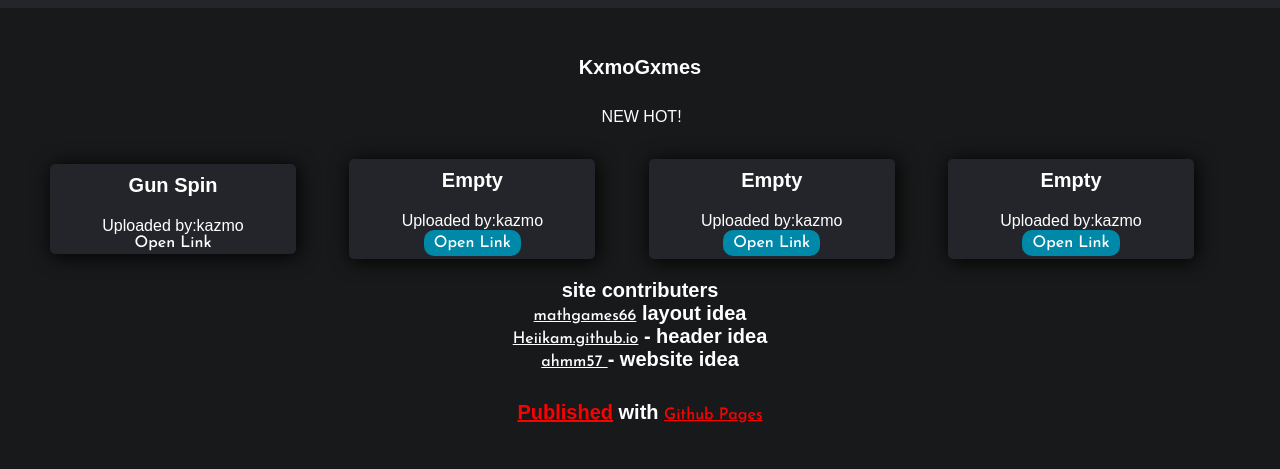
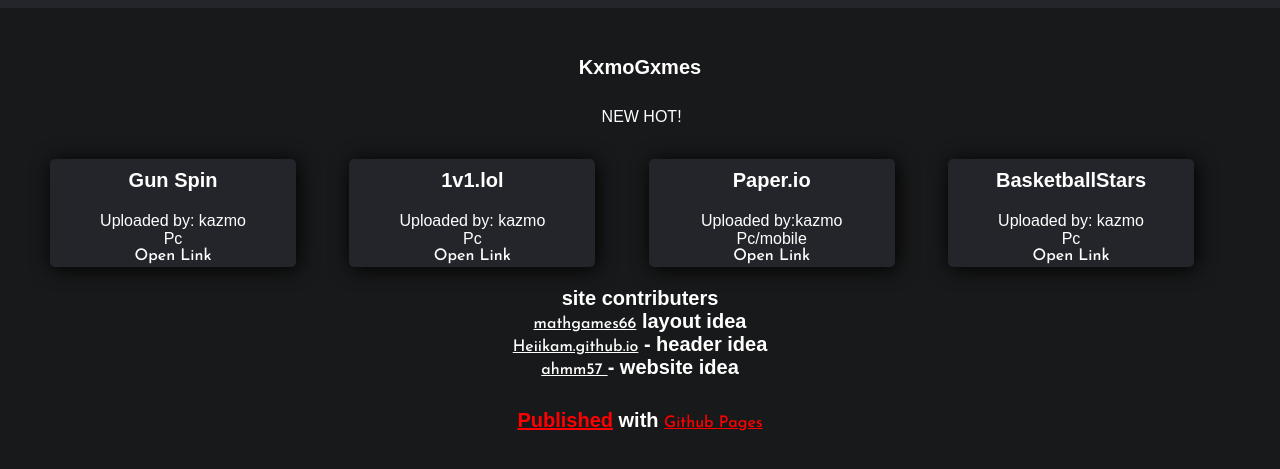
Before and after one commit to Kaxmo/Kxmo.github.io, a plain HTML site: page index.html in a window 1280 px wide. Shown: the part 81-550 px from the top of the page. Drawn offline with Linux system fonts and the light colour scheme.

Commit message:
Update index.html

```diff
--- a/index.html
+++ b/index.html
@@ -32,20 +32,21 @@
 Gun Spin</h1>
 </div>
 <div class="des">
- <p>Uploaded by:kazmo</p>
-<a target="_blank" href="https://google.com">Open Link</a>
+ <p>Uploaded by: kazmo</p>
+   <p>Pc</p>
+<a target="_blank" href="https://mathgames66.github.io/p/gunspin.html">Open Link</a>
 </div>
 </div>
 <!--cards -->
 
 <div class="card">
 <div class="title">
- <h1>
-Empty</h1>
+ <h1>1v1.lol</h1>
 </div>
 <div class="des">
- <p>Uploaded by:kazmo</p>
-<button>Open Link</button>
+ <p>Uploaded by: kazmo</p>
+ <p>Pc</p>
+<a target="_blank"href="https://1v1lol.oofawesome.repl.co/#">Open Link</a>
 
 </div>
 </div>
@@ -53,22 +54,24 @@ Empty</h1>
 <div class="card">
 <div class="title">
  <h1>
-Empty</h1>
+Paper.io</h1>
 </div>
 <div class="des">
  <p>Uploaded by:kazmo</p>
-<button>Open Link</button>
+   <p>Pc/mobile</p>
+<a target_"blank" href="https://yexex.github.io/paperio2/index.html">Open Link</a>
 
 </div>
 </div>
          <div class="card">
 <div class="title">
  <h1>
-Empty</h1>
+BasketballStars</h1>
 </div>
 <div class="des">
- <p>Uploaded by:kazmo</p>
-<button>Open Link</button>
+ <p>Uploaded by: kazmo</p>
+   <p>Pc</p>
+<a target_"blank" href="https://yexex.github.io/basketball-stars/index.html">Open Link</a>
 
 </div>
 </div>
```
